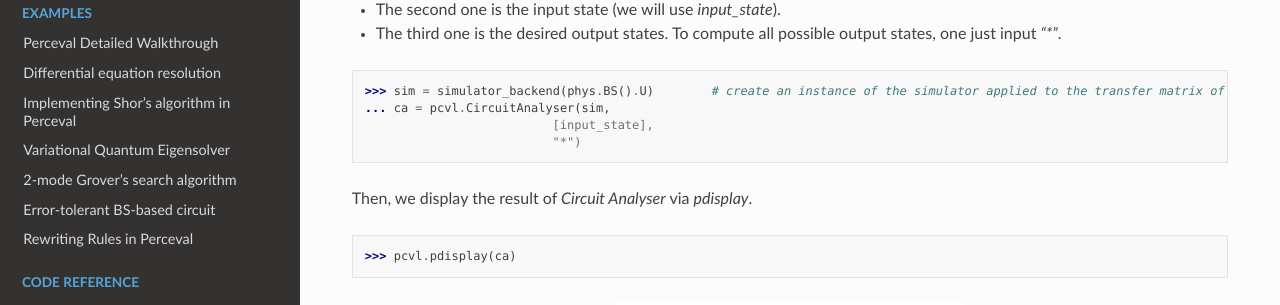
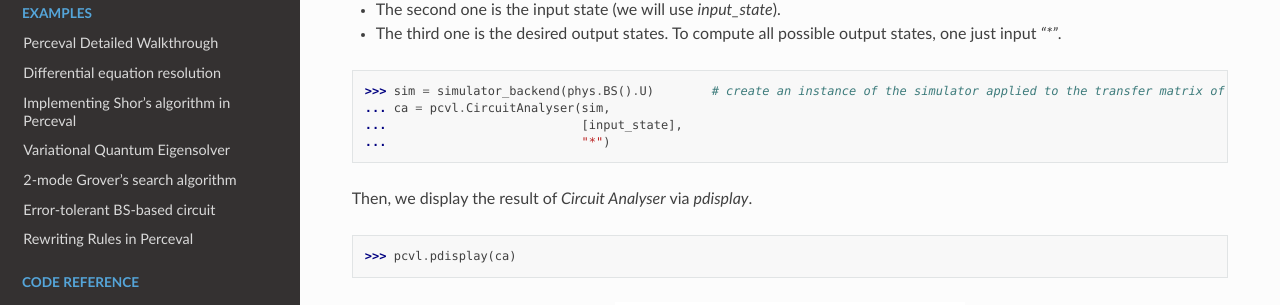
Before and after one commit to Quandela/Perceval, a Sphinx documentation site: the page built from docs/source/tools.rst, in a window 1280 px wide and 900 px high, scrolled down 3622 px. Shown: the part 318-623 px from the top of the window. Built offline with Sphinx 7.4.7 and the Read the Docs theme 2.0.0, drawn with Linux system fonts in a browser that asks for light colours; pages that are not in the unit, such as notebooks, are missing from menus.

Commit message:
fix error in python rst

```diff
--- a/docs/source/tools.rst
+++ b/docs/source/tools.rst
@@ -148,8 +148,8 @@ We will simulate the behaviour of the circuit using the class `Circuit Analyser`
 - The third one is the desired output states. To compute all possible output states, one just input `"*"`.
 >>> sim = simulator_backend(phys.BS().U)        # create an instance of the simulator applied to the transfer matrix of the circuit
 ... ca = pcvl.CircuitAnalyser(sim,
-                          [input_state],
-                          "*")
+...                           [input_state],
+...                           "*")
 
 Then, we display the result of `Circuit Analyser` via `pdisplay`.
 
```
